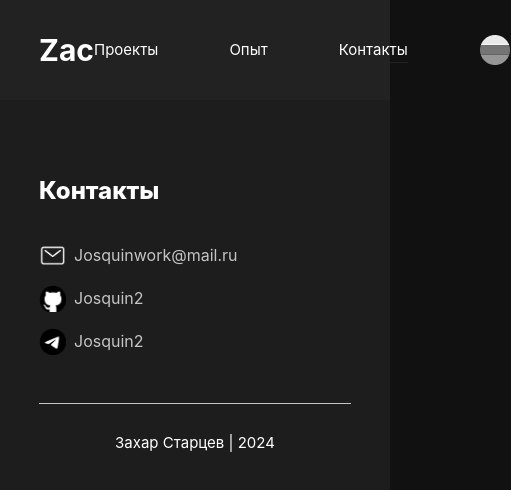
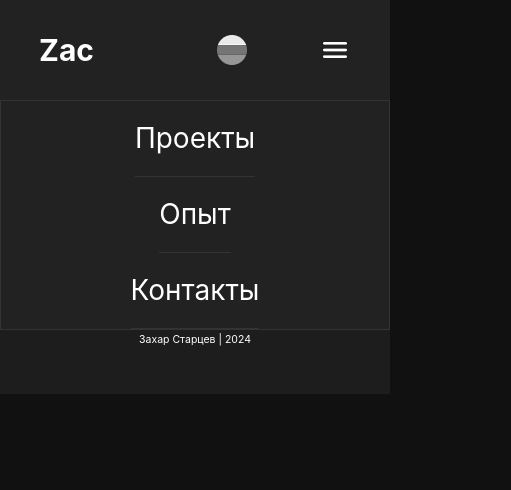
Before and after one commit to Josquin2/portfolio, a Vue app: page / in a window 390 px wide. Shown: the top 490 px of the page, 511 px wide, since content can reach past the window. Built offline with nearby package versions, Linux system fonts and the light colour scheme.

Commit message:
added mobile response

```diff
--- a/src/assets/main.css
+++ b/src/assets/main.css
@@ -13,3 +13,7 @@ input,
 textarea:focus {
   outline-width: none;
 }
+
+html {
+  overflow-x: hidden;
+}
--- a/src/components/Footer.vue
+++ b/src/components/Footer.vue
@@ -54,7 +54,7 @@ watch(
 <style>
 .footer {
   height: 420px;
-  width: 100vw;
+  width: 100%;
   background-color: #1d1d1d;
   padding: 72px 21.8vw;
   display: flex;
@@ -111,4 +111,10 @@ watch(
     padding: 72px 10vw;
   }
 }
+
+@media only screen and (max-width: 500px) {
+  .footer {
+    zoom: 0.7;
+  }
+}
 </style>
--- a/src/components/Header.vue
+++ b/src/components/Header.vue
@@ -34,6 +34,10 @@ watch(
     currentText.value = text[newLang]
   }
 )
+
+function onBurgerClick() {
+  document.getElementById('burger')?.classList.toggle('closed')
+}
 </script>
 
 <template>
@@ -48,6 +52,14 @@ watch(
       <div class="icon" @click="onLangClick">
         <img src="/uk.png" alt="" v-if="route.params.lang == 'en'" />
         <img src="/ru.png" alt="" v-else />
+      </div>
+      <div class="burger-menu">
+        <img src="/burger.png" alt="" @click="onBurgerClick" />
+        <div class="extended" id="burger">
+          <p class="p">{{ currentText.proj }}</p>
+          <p class="p">{{ currentText.exp }}</p>
+          <p class="p">{{ currentText.cont }}</p>
+        </div>
       </div>
     </div>
   </header>
@@ -78,6 +90,9 @@ watch(
     p:hover {
       border-bottom: 1px solid #ffffff;
     }
+    .burger-menu {
+      display: none;
+    }
 
     .icon {
       cursor: pointer;
@@ -92,4 +107,42 @@ watch(
     padding: 0 10vw;
   }
 }
+
+@media only screen and (max-width: 700px) {
+  .header {
+    .header-links {
+      p {
+        display: none;
+      }
+      .burger-menu {
+        display: flex;
+
+        .extended {
+          position: absolute;
+          z-index: 10;
+          left: 0;
+          top: 0;
+          margin-top: 100px;
+          width: 100vw;
+          height: max-content;
+          display: flex;
+          flex-direction: column;
+          align-items: center;
+          border: 1px solid #333333;
+
+          background-color: #222222;
+          .p {
+            border-bottom: 1px solid #333333;
+            display: flex;
+            align-items: center;
+            height: 9vh;
+            font-size: 28px;
+            text-align: center;
+            margin: 0;
+          }
+        }
+      }
+    }
+  }
+}
 </style>
--- a/src/components/modals/CWModal.vue
+++ b/src/components/modals/CWModal.vue
@@ -41,8 +41,8 @@ function onRussianCWClick() {
   display: flex;
   align-items: center;
   justify-content: center;
-  width: 100vw;
-  height: 100vh;
+  width: 100%;
+  height: 100%;
   background-color: #111111a6;
 
   .modal-common {
--- a/src/components/modals/ContactModal.vue
+++ b/src/components/modals/ContactModal.vue
@@ -17,7 +17,7 @@ function onEmailClick() {
 </script>
 
 <template>
-  <div class="CW-modal closed" id="contact-modal">
+  <div class="contact-modal closed" id="contact-modal">
     <div class="modal-common">
       <div class="close-button" @click="onContactButtonClick">
         <img src="/resume/close.png" alt="" />
@@ -34,15 +34,15 @@ function onEmailClick() {
 </template>
 
 <style lang="scss">
-.CW-modal {
+.contact-modal {
   position: fixed;
   left: 0;
   top: 0;
   display: flex;
   align-items: center;
   justify-content: center;
-  width: 100vw;
-  height: 100vh;
+  width: 100%;
+  height: 100%;
   background-color: #111111a6;
 
   .modal-common {
--- a/src/views/HomeView.vue
+++ b/src/views/HomeView.vue
@@ -219,6 +219,8 @@ function setNewLang(language: string) {
     }
     .all-companies {
       margin-top: 48px;
+      display: flex;
+      flex-direction: column;
 
       .one-company {
         width: 810px;
@@ -245,4 +247,36 @@ function setNewLang(language: string) {
     }
   }
 }
+
+@media only screen and (max-width: 800px) {
+  .home-view {
+    zoom: 0.6;
+
+    .projects {
+      .two-projects {
+        flex-direction: column;
+        gap: 42px;
+      }
+    }
+
+    .experience-company {
+      .all-companies {
+        .one-company {
+          width: 492px;
+
+          .comp-header {
+            display: flex;
+
+            h4 {
+              width: 300px;
+            }
+          }
+          .text {
+            margin-top: 32px;
+          }
+        }
+      }
+    }
+  }
+}
 </style>
```
Also changed, not shown: public/burger.png (added).
